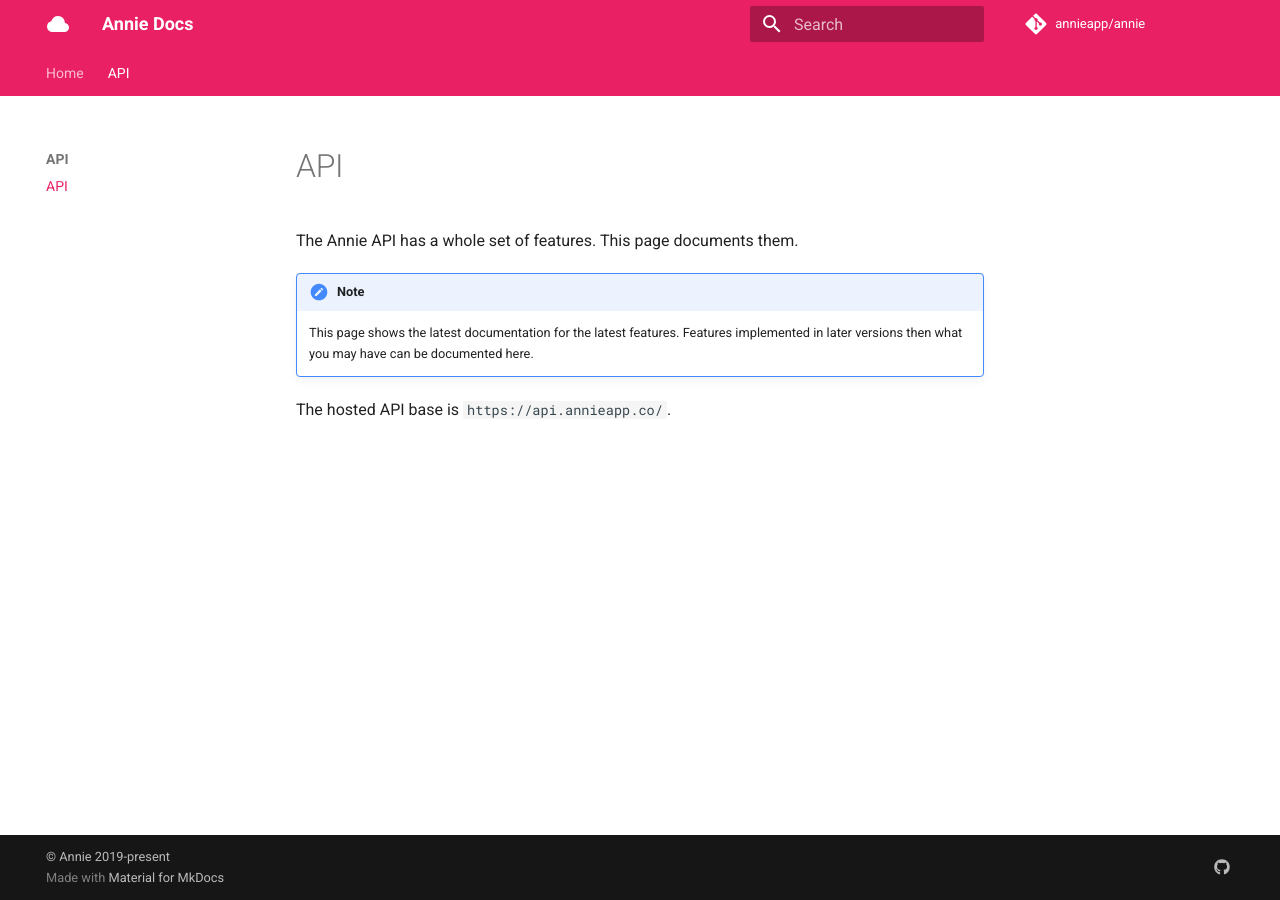
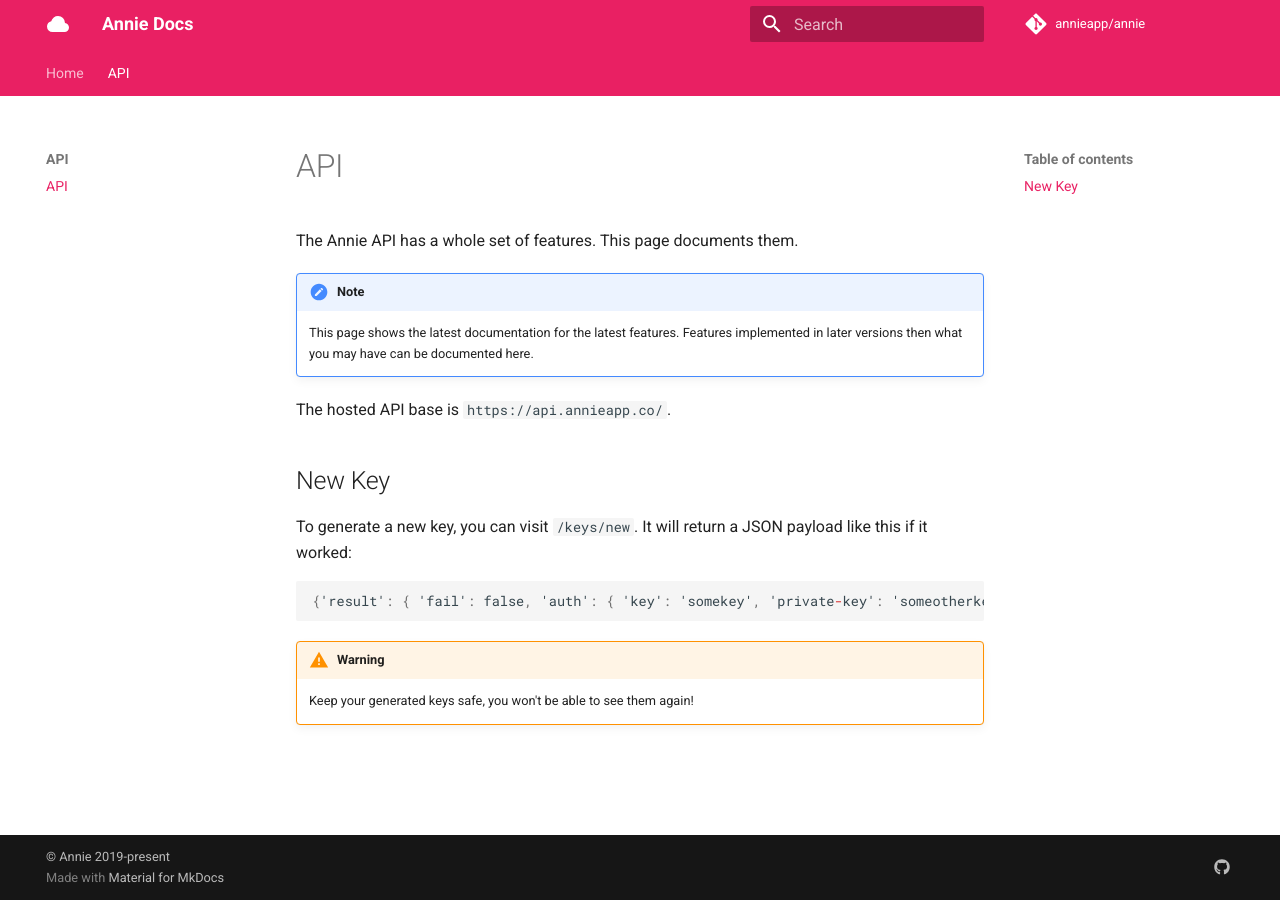
Before and after one commit to annieapp/annie, an MkDocs documentation site: the page built from docs/api.md, in a window 1280 px wide. Built offline with MkDocs 1.6.1 and Material for MkDocs 9.7.7, drawn with Linux system fonts in a browser that asks for light colours; comment, search, counter and statistics services are not loaded.

Commit message:
start docs

````diff
--- a/docs/api.md
+++ b/docs/api.md
@@ -8,3 +8,16 @@
     can be documented here.
 
 The hosted API base is `https://api.annieapp.co/`.
+
+## New Key
+
+To generate a new key, you can visit `/keys/new`. It will return a JSON payload like this if it worked:
+
+```json
+{'result': { 'fail': false, 'auth': { 'key': 'somekey', 'private-key': 'someotherkey' }, 'message': 'you are now ready to use the Annie API' } }
+```
+
+!!! warning
+    Keep your generated keys safe,
+    you won't be able to see them
+    again!
````
